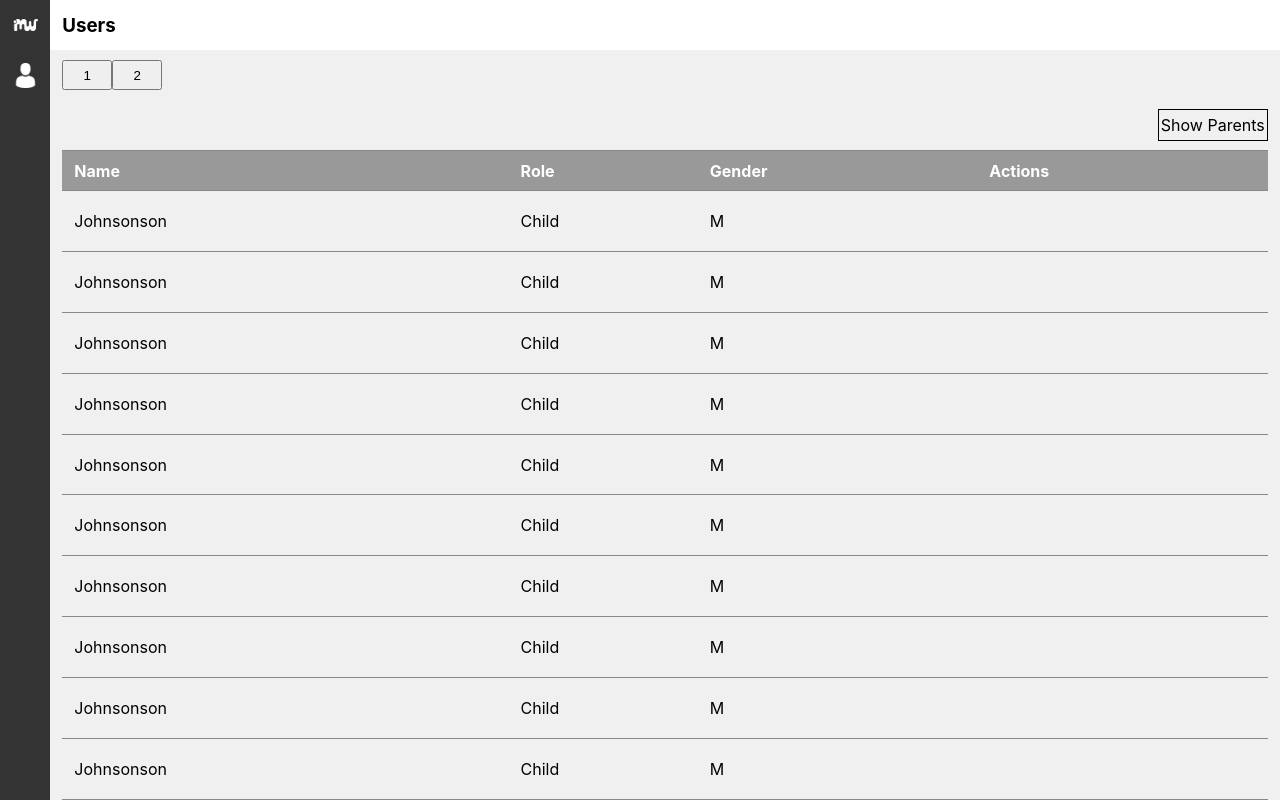
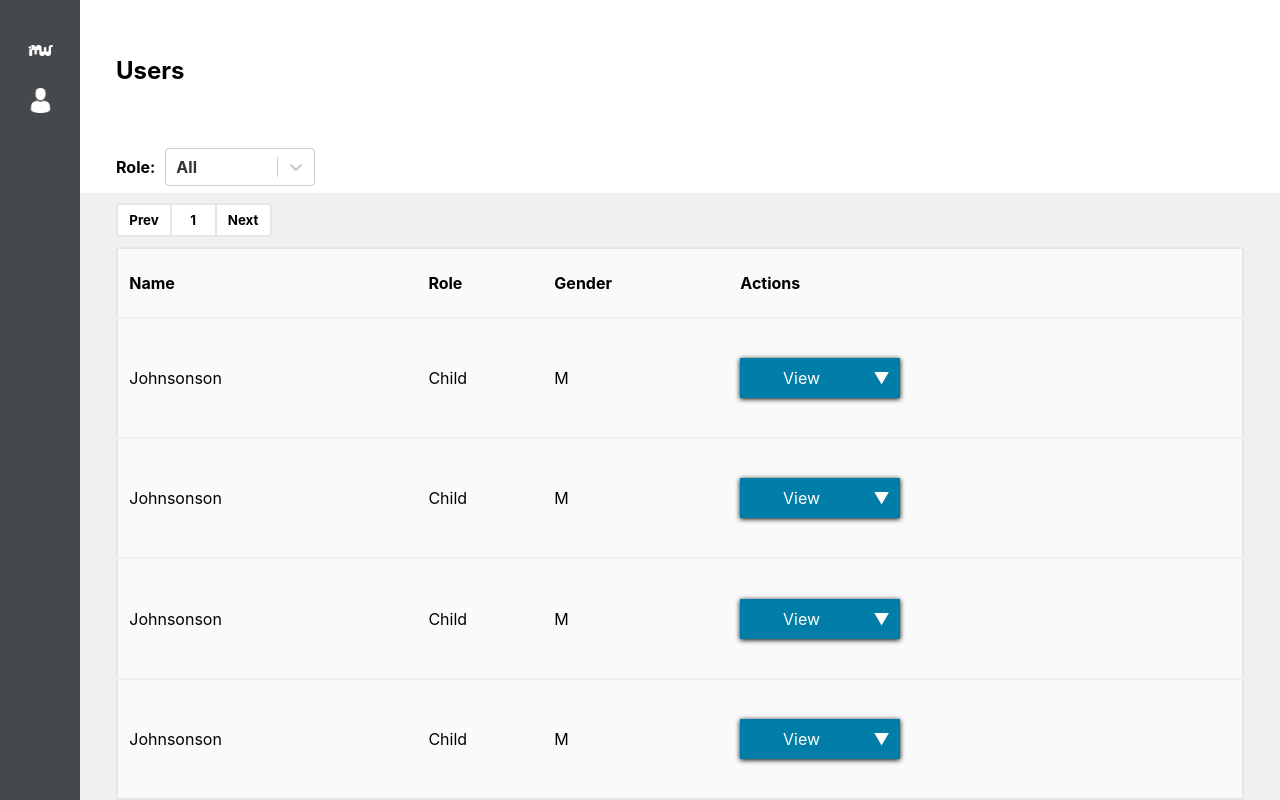
Before and after one commit to dented/mellow-admin, a React (Create React App) app: page /users in a window 1280 px wide. Built offline with nearby package versions, Linux system fonts and the light colour scheme.

Commit message:
Done Users Page Table

```diff
--- a/package.json
+++ b/package.json
@@ -7,7 +7,8 @@
     "react": "^16.7.0",
     "react-dom": "^16.7.0",
     "react-router-dom": "^4.3.1",
-    "react-scripts": "2.1.3"
+    "react-scripts": "2.1.3",
+    "react-select": "^2.3.0"
   },
   "scripts": {
     "start": "react-scripts start",
--- a/src/index.css
+++ b/src/index.css
@@ -6,7 +6,7 @@ html {
 body {
   margin: 0;
   padding: 0;
-  font-family: -apple-system, BlinkMacSystemFont, "Segoe UI", "Roboto", "Oxygen",
+  font-family: "Titillium Web", -apple-system, BlinkMacSystemFont, "Segoe UI", "Oxygen",
     "Ubuntu", "Cantarell", "Fira Sans", "Droid Sans", "Helvetica Neue",
     sans-serif;
   -webkit-font-smoothing: antialiased;
--- a/src/screens/dashboard/components/Dashboard.css
+++ b/src/screens/dashboard/components/Dashboard.css
@@ -4,12 +4,39 @@
 	display: flex;
 	flex-direction: row;
 	overflow: hidden;
+	/*background-image: linear-gradient(90deg, #ee0979cc, #ff6a00cc);*/
+	background-color: #fff;
+}
+
+.dashboard-header {
+	display: flex;
+	flex-direction: row;
+	height: 50px;
+	align-items: center;
+	padding-left: 1%;
+	padding-right: 1%;
+	background-color: #1A535C;
+	color: #EBECED
+	/*margin-bottom: 1%;*/
+	/*border-bottom: 3px solid rgb(240,240,240);*/
+	/*box-shadow: 0px 1px 20px #777;*/
+	/*z-index: 999*/
 }
 
 .dashboard-nav {
 	height: 100%;
-	width: 50px;
-	background-color: #333;
+	width: 80px;
+	background-color: #46494C;
+	display: flex;
+	flex-direction: column;
+	justify-content: flex-start;
+	align-items: center;
+	padding-top: 2%;
+}
+
+.dashboard-nav-home {
+	/*background-image: linear-gradient(90deg, #ee0979cc, #ff6a00cc);*/
+	/*background-color: #fff;*/
 }
 
 .dashboard-nav-button {
@@ -23,26 +50,29 @@
 	align-items: center;
 }
 
+.dashboard-nav-home img{
+	height:50%;
+	width:50%;
+	object-fit: contain;
+}
+
 .dashboard-nav-button img{
 	height:50%;
 	width:50%;
 	object-fit: contain;
 }
 
-.dashbaord-content {
+.dashboard-content {
 	display: flex;
 	flex-direction: column;
 	flex:1;
+	/*padding: 1%;*/
 }
 
-.dashboard-header {
-	display: flex;
-	flex-direction: row;
+.dashboard-page-title {
 	width: 100%;
-	height: 50px;
-	align-items: center;
-	padding-left: 1%;
-	padding-right: 1%;
+	/*background-color: #C5C3C6;*/
+	padding: 3%;
 }
 
 .dashboard-body {
@@ -50,6 +80,5 @@
 	flex-direction: column;
 	flex: 1;
 	background-color: rgb(240,240,240);
-	padding-left: 1%;
-	padding-right: 1%;
+	/*background-image: linear-gradient(45deg, #8D99AE, #EDF2F4)*/
 }
--- /dev/null
+++ b/src/screens/dashboard/components/DashboardHeader.js
@@ -0,0 +1,17 @@
+import React from 'react'
+
+import './Dashboard.css'
+
+export default class DashboardHeader extends React.Component {
+	render() {
+		return (
+			<div className="dashboard-header">
+				<div className="header-left">
+					<h4>Mellow Admin</h4>
+				</div>
+				<div className="header-right">
+				</div>
+			</div>
+		)
+	}
+}
--- a/src/screens/dashboard/components/DashboardNav.js
+++ b/src/screens/dashboard/components/DashboardNav.js
@@ -19,15 +19,25 @@ const NavButton = (props) => (
 	</Link>
 )
 
+const NavHome = (props) => (
+	<Link
+		to={"/dashboard"}
+		style={{textDecoration:"none"}}
+	>
+		<div className="dashboard-nav-home dashboard-nav-button">
+			<img
+				src={HomeIcon}
+				alt="Home"
+			/>
+		</div>
+	</Link>
+)
+
 export default class DashboardNav extends React.Component {
 	render() {
 		return (
 			<div className="dashboard-nav">
-				<NavButton
-					link_title="Home"
-					link_dest="/dashboard"
-					link_icon_source={HomeIcon}
-				/>
+				<NavHome/>
 				<NavButton
 					link_title="Users"
 					link_dest="/users"
--- a/src/screens/dashboard/components/DashboardPage.js
+++ b/src/screens/dashboard/components/DashboardPage.js
@@ -2,6 +2,7 @@ import React from 'react'
 import './Dashboard.css'
 
 import DashboardNav from './DashboardNav'
+import DashboardHeader from './DashboardHeader'
 import DashboardTable from './DashboardTable'
 
 export default class DashboardPage extends React.Component {
@@ -9,28 +10,15 @@ export default class DashboardPage extends React.Component {
 	render() {
 		return (
 			<div className="dashboard-container">
-				<DashboardNav/>
-				<div className="dashbaord-content">
-					<div className="dashboard-header">
-						<div className="header-left">
-							<h3>{this.props.title || 'Dashboard'}</h3>
-						</div>
-						<div className="header-right">
-						</div>
+					<DashboardNav/>
+				<div className="dashboard-content">
+					<div className="dashboard-page-title">
+						<h2>{this.props.title}</h2>
 					</div>
-					{
-						this.props.show_table
-						? (
-							<DashboardTable
-								table_columns={this.props.table_columns}
-								table_data={this.props.table_data}
-								number_of_pages={this.props.number_of_pages}
-								filters={this.props.filters}
-								switchPage={this.props.switchPage}
-							/>
-						)
-						: null
-					}
+					<div className="dashboard-body">
+
+						{this.props.children}
+					</div>
 				</div>
 			</div>
 		)
--- a/src/screens/dashboard/components/DashboardTable.css
+++ b/src/screens/dashboard/components/DashboardTable.css
@@ -1,19 +1,81 @@
 .dashboard-table-filters {
 	display: flex;
-	flex-direction: row;
-	justify-content: flex-end;
-	align-items: center;
-	height: 50px;
+	flex-direction: column;
+	justify-content: center;
+	align-items: flex-start;
+	width: 100%;
+	/*height: 50px;*/
+	/*margin-top: 5px;*/
+	/*color: rgb(0,200,235);*/
 }
 
-.dashboard-table-filter-button {
-	border: 1px solid;
-	height: 30px;
+.dashboard-table-filter-row {
+	display: flex;
+	flex-wrap: wrap;
+	flex-direction: row;
+	justify-content: flex-start;
+	align-items: center;
+	min-height: 50px;
+	width: 100%;
+	padding-left: 3%;
+	padding-right: 3%;
+	background-color: #FFF;
+	font-weight: bold;
+	font-size: 12pt;
+}
+
+.dashboard-table-filter-label{
+	display: flex;
+	flex-direction: row;
+	justify-content: flex-start;
+	align-items: center;
+	margin-right: 10px;
+}
+
+.dashboard-table-filter-container {
+	display: flex;
+	flex-direction: row;
+	justify-content: space-between;
+	align-items: center;
+	/*min-width: 150px;*/
+}
+
+.dashboard-table-filter-dropdown-menu {
+	border-radius: 10px;
+	min-height: 30px;
+	min-width: 70px;
+	margin-left: 2px;
+	margin-right: 2px;
 	padding-left: 2px;
 	padding-right: 2px;
 	display: flex;
 	justify-content: center;
 	align-items: center;
+	background-color: rgb(0,240,240);
+	display: flex;
+	flex-direction: column;
+	position:initial;
+	left: 0;
+	top: 15;
+}
+
+.dashboard-table-filter-dropdown-option {
+	position:
+}
+
+.dashboard-table-filter-button {
+	/*border: 1px solid;*/
+	border-radius: 10px;
+	height: 30px;
+	min-width: 70px;
+	margin-left: 2px;
+	margin-right: 2px;
+	padding-left: 2px;
+	padding-right: 2px;
+	display: flex;
+	justify-content: center;
+	align-items: center;
+	background-color: rgb(240,240,240);
 }
 
 .dashboard-table-pagination {
@@ -22,42 +84,175 @@
 	justify-content: flex-start;
 	align-items: center;
 	height: 50px;
+	/*background-color: #FFF;*/
+	margin-top: 2px;
+	margin-bottom: 2px;
+	padding-left: 3%;
+	padding-right: 3%;
 }
 
 .dashboard-table-page-button {
+	font-size: 10pt;
+	font-weight: bold;
 	height: 30px;
-	min-width: 50px;
+	min-width: 20px;
+	background-color: #fff;
+	padding-left: 1%;
+	padding-right: 1%;
+	display: flex;
+	justify-content: center;
+	align-items: center;
+	/*border: 1px solid #333;*/
+	border-top: 2px solid rgb(230,230,230);
+	border-bottom: 2px solid rgb(230,230,230);
+	background-color: #FFF;
+}
+
+.dashboard-table-page-button:hover {
+	background-color: #333;
+	color:#fff;
+	cursor: pointer;
+}
+
+.dashboard-table-page-button:first-of-type {
+	border-left: 2px solid rgb(230,230,230);
+	border-top-left-radius: 4px;
+	border-bottom-left-radius: 4px;
+}
+
+.dashboard-table-page-button + .dashboard-table-page-button {
+	border-left: 2px solid rgb(230,230,230);
+}
+
+.dashboard-table-page-button:last-of-type {
+	border-right: 2px solid rgb(230,230,230);
+	border-top-right-radius: 4px;
+	border-bottom-right-radius: 4px;
 }
 
 .dashboard-table-content {
 	flex:1;
-	width: 100%;
+	/*width: 100%;*/
+	margin-left: 3%;
+	width: 94%;
 	border-spacing: 0;
 	border-collapse: collapse;
+	border: 2px solid rgb(230,230,230);
+	background-color: rgb(250,250,250);
+	/*margin: 5px*/
+	padding-left: 5%;/*
+	padding-right: 5%;*/
+	/*border-radius: 10px;*/
+	font-size: 12pt;
+
 }
 
 .dashboard-table-header {
-	background-color: #999;
-	color:#fff;
+	/*background-color: #999;*/
+	/*color:#fff;*/
 }
 
 .dashboard-table-row:hover{
-	background-color: #999;
+	/*background-color: #999;*/
+	/*cursor: pointer;*/
+}
+
+.dashboard-table-action {
+	position: relative;
+	width: 160px;
+	height: 40px;
+	display: flex;
+	flex-direction: row;
+	align-items: center;
+	justify-content: flex-start;
+	box-shadow: 0px 1px 5px #000
+}
+
+.dashboard-table-action:hover {
 	cursor: pointer;
 }
 
+.dashboard-table-action-select {
+	position: relative;
+	width: 130px;
+	height: 40px;
+	border: none;
+	background-color: #007EA7;
+}
+
+.dashboard-table-action-button {
+	position: relative;
+	height: 40px;
+	width: 100%;
+	/*background-color: #333;*/
+	background-color: #007EA7;
+	display: flex;
+	flex-direction: row;
+	justify-content: center;
+	align-items: center;
+	border: none;
+	color: #FFF;
+	z-index: 0;
+}
+
+.dashboard-table-action-hidden {
+	position: relative;
+	z-index: 999;
+	box-shadow: 0px 1px 5px #000000cc
+}
+
+.dashboard-table-action-button:hover {
+	background-color: #003459;
+}
+
+.dashboard-table-action-button:last-of-type {/*
+	border-left: 1px solid #888;
+	border-right: 1px solid #888;
+	border-bottom: 1px solid #888*/
+}
+
+.dashboard-table-action-arrow {
+	width: 40px;
+	height: 40px;
+	display: flex;
+	justify-content: center;
+	align-items: center;
+	background-color: #007EA7;
+	color: #FFF;
+	/*border: 1px solid #000;*/
+	/*border-collapse: collapse;*/
+}
+
+.dashboard-table-action-arrow:hover {
+	background-color: #003459;
+}
+
+thead {
+	border-bottom:2px solid rgb(240,240,240);
+	/*margin-bottom: 3px;*/
+}
+
 tr {
-	height: 40px;
+	height: 70px;
 	text-align: left;
-	border-top:1px solid #888;
-	border-bottom:1px solid #888;
+	/*border-top:2px solid rgb(240,240,240);*/
+	/*border-bottom:1px solid #888;*/
+	/*border-bottom:2px solid rgb(240,240,240);*/
+}
 
+tr + tr {
+	border-top:2px solid rgb(240,240,240);
 }
 
 td {
 	padding-left: 1%;
 }
 
+td+td {
+	margin: 1px;
+}
+
 th {
 	padding-left: 1%;
+	font-weight: 300px;
 }
--- a/src/screens/dashboard/components/DashboardTable.js
+++ b/src/screens/dashboard/components/DashboardTable.js
@@ -2,23 +2,126 @@ import React from 'react'
 import './Dashboard.css'
 import './DashboardTable.css'
 
-const DashboardPagination = (props) => {
+export const DashboardTableFilters = (props) => {
+		return (
+			<div className="dashboard-table-filters">
+				<div className="dashboard-table-filter-row">
+					{
+						props.children
+					}
+				</div>
+			</div>
+		)
+}
+
+export const DashboardTablePagination = (props) => {
 	let pages = []
 	for (let i = 1; i < props.number_of_pages+1; i++) {
 		pages.push(
-			<button
+			<div
 				className="dashboard-table-page-button"
 				onClick={() => props.switchPage(i)}
 			>
 				{i}
-			</button>
+			</div>
 		)
 	}
 	return (
 		<div className="dashboard-table-pagination">
+			<div
+				className="dashboard-table-page-button"
+				onClick={() => props.switchPage(0)}
+			>
+				Prev
+			</div>
 			{pages}
+			<div
+				className="dashboard-table-page-button"
+				onClick={() => props.switchPage(0)}
+			>
+				Next
+			</div>
 		</div>
 	)
+}
+
+class DashboardTableAction extends React.Component {
+	constructor(props){
+		super(props)
+		this.state={
+			show_more_actions_item:null
+		}
+	}
+
+	showMoreActions = (item) => {
+		if (this.state.show_more_actions_item == item) item = null
+		this.setState({
+			show_more_actions_item:item
+		})
+		document.addEventListener('mousedown',this.handleClickOutside)
+	}
+
+	handleClickOutside = (event) => {
+		if (!this.node.contains(event.target)){
+			console.log("clicked")
+			this.setState({
+				show_more_actions_item:null
+			})
+			document.removeEventListener('mousedown',this.handleClickOutside)
+		}
+	}
+
+	handleClickButton = (event) => {
+		event.preventDefault()
+		console.log("clicked button")
+	}
+
+	render() {
+		let hidden_list = []
+		if(this.props.table_actions && this.props.table_actions.length > 1){
+			const hidden_actions = this.props.table_actions.slice(1)
+			hidden_actions.map((action) => {
+				const hidden_div = (
+					<div
+						className="dashboard-table-action-button dashboard-table-action-hidden"
+						onClick={this.handleClickButton}
+					>
+						{action.label}
+					</div>
+				)
+				hidden_list.push(hidden_div)
+			})
+		}
+		return (
+			<div className="dashboard-table-action" ref={node => this.node = node}>
+				<div className="dashboard-table-action-select">
+					{
+						this.props.table_actions && this.props.table_actions.length > 0
+						? (
+							<div
+								className="dashboard-table-action-button"
+								onClick={this.handleClickButton}
+							>
+								{this.props.table_actions[0].label}
+							</div>
+						)
+						: null
+					}
+					{
+						this.state.show_more_actions_item && this.state.show_more_actions_item == this.props.item
+						? hidden_list
+						: null
+					}
+				</div>
+				<div
+					className="dashboard-table-action-arrow"
+					onClick={() => this.showMoreActions(this.props.item)}
+				>
+					&#9660;
+				</div>
+			</div>
+		)
+	}
 }
 
 export default class DashboardTable extends React.Component {
@@ -28,25 +131,21 @@ export default class DashboardTable extends React.Component {
 			table_columns:[],
 			visible_data:[],
 			all_data:[],
-			number_of_pages:0
+			number_of_pages:0,
+			show_filters:true,
+			show_more_actions_item:null
 		}
+	}
+
+	showMoreActions = (item) => {
+		if (this.state.show_more_actions_item == item) item = null
+		this.setState({
+			show_more_actions_item:item
+		})
 	}
 
 	render() {
 		return (
-			<div className="dashboard-body">
-				<DashboardPagination
-					number_of_pages={this.props.number_of_pages}
-					switchPage={this.props.switchPage}
-				/>
-				<div className="dashboard-table-filters">
-					{
-						this.props.filters.map((filter) => (
-							filter
-						))
-					}
-
-				</div>
 				<table className="dashboard-table-content">
 					<thead>
 						<tr className="dashboard-table-header">
@@ -68,14 +167,19 @@ export default class DashboardTable extends React.Component {
 										<td>{item[column.toLowerCase()]}</td>
 									))
 								}
-									<td></td>
+									<td>
+										<DashboardTableAction
+											item={item}
+											table_actions={this.props.table_actions}
+										/>
+									</td>
 								</tr>
 							)
 						})
 					}
 					</tbody>
 				</table>
-			</div>
+
 		)
 	}
 }
--- /dev/null
+++ b/src/screens/dashboard/components/DashboardTableFilters.js
@@ -0,0 +1,21 @@
+import React from 'react'
+
+export default class DashboardTableFilters extends React.Component {
+	render() {
+		return (
+			<div className="dashboard-table-filters">
+				<div className="dashboard-table-filter-row">
+					<h4>Filters&#9662;</h4>
+				</div>
+				{
+					// this.state.show_filters
+					// ? (
+					// 	<div className="dashboard-table-filter-row">
+					// 	</div>
+					// )
+					// : null
+				}
+			</div>
+		)
+	}
+}
--- a/src/screens/dashboard/users/DashboardUsers.js
+++ b/src/screens/dashboard/users/DashboardUsers.js
@@ -1,5 +1,58 @@
 import React from 'react'
-import DashboardPage from '../components/DashboardPage.js'
+import DashboardPage from '../components/DashboardPage'
+// import DashboardTableFilters from '../components/DashboardTableFilters'
+import DashboardTable, { DashboardTableFilters, DashboardTablePagination } from '../components/DashboardTable'
+
+import Select from 'react-select'
+
+const options = [
+  { value: 'all', label: 'All' },
+  { value: 'parent', label: 'Parent' },
+  { value: 'child', label: 'Child' }
+]
+
+const selectStyles = {
+	option: (provided, state) => ({
+		...provided,
+		// borderBottom: '1px dotted pink',
+		// color: state.isSelected ? 'red' : 'blue',
+		// padding: 20,
+	}),
+	control: (provided) => ({
+	// none of react-select's styles are passed to <Control />
+	// width: 200,
+		...provided,
+		width:150,
+	}),
+	singleValue: (provided, state) => {
+		const opacity = state.isDisabled ? 0.5 : 1;
+		const transition = 'opacity 300ms';
+
+		return { ...provided, opacity, transition };
+	}
+}
+
+const RoleFilter = (props) => (
+	<div className="dashboard-table-filter-container">
+		<p className="dashboard-table-filter-label">Role:</p>
+		<Select
+			options={options}
+			styles={selectStyles}
+			defaultValue={options[0]}
+			onChange={props.handleChange}
+		/>
+	</div>
+)
+
+const RoleFilter2 = (props) => (
+	<div className="dashboard-table-filter-container">
+		<p className="dashboard-table-filter-label">Role:</p>
+		<select onChange={props.handleChange}>
+			<option>All</option>
+			<option>Parent</option>
+		</select>
+	</div>
+)
 
 export default class DashboardUsers extends React.Component {
 	constructor(props){
@@ -9,78 +62,17 @@ export default class DashboardUsers extends React.Component {
 			all_data:[],
 			filtered_data:[],
 			visible_data:[],
-			number_of_pages:0
+			number_of_pages:0,
+			table_actions:[
+				{label:"View"},
+				{label:"Edit"}
+			]
 		}
 	}
 
 	componentDidMount() {
 		const table_columns=["Name", "Role", "Gender"]
 		const all_data=[
-			{
-				name:"Johnsonson",
-				role:"Child",
-				gender:"M"
-			},
-			{
-				name:"Johnsonson",
-				role:"Child",
-				gender:"M"
-			},
-			{
-				name:"Johnsonson",
-				role:"Child",
-				gender:"M"
-			},
-			{
-				name:"Johnsonson",
-				role:"Child",
-				gender:"M"
-			},
-			{
-				name:"Johnsonson",
-				role:"Child",
-				gender:"M"
-			},
-			{
-				name:"Johnsonson",
-				role:"Child",
-				gender:"M"
-			},
-			{
-				name:"Johnsonson",
-				role:"Child",
-				gender:"M"
-			},
-			{
-				name:"Johnsonson",
-				role:"Child",
-				gender:"M"
-			},
-			{
-				name:"Johnsonson",
-				role:"Child",
-				gender:"M"
-			},
-			{
-				name:"Johnsonson",
-				role:"Child",
-				gender:"M"
-			},
-			{
-				name:"Johnsonson",
-				role:"Child",
-				gender:"M"
-			},
-			{
-				name:"Johnsonson",
-				role:"Child",
-				gender:"M"
-			},
-			{
-				name:"Johnsonson",
-				role:"Child",
-				gender:"M"
-			},
 			{
 				name:"Johnsonson",
 				role:"Child",
@@ -123,23 +115,58 @@ export default class DashboardUsers extends React.Component {
 		this.setState({
 			visible_data:visible_data
 		})
+	};
+
+	showRoleOptions = () => {
+		this.setState({
+			show_role_options: true
+		})
+	}
+
+	filterRole = (role) => {
+		let filtered_data = this.state.all_data
+		if(role != 'All'){
+			filtered_data = this.state.all_data.filter((item) => {
+				if(item.role === role) return true
+			})
+		}
+		const visible_data = filtered_data.slice(0,10)
+		const number_of_pages = Math.ceil(filtered_data.length / 10)
+		this.setState({
+			filtered_data:filtered_data,
+			visible_data:visible_data,
+			number_of_pages:number_of_pages
+		})
+	}
+
+	handleRoleChange = (value) => {
+		console.log(value)
+		this.filterRole(value.label)
 	}
 
 	render() {
 		return(
 			<DashboardPage
 				title="Users"
-				show_table={true}
-				table_columns={this.state.table_columns}
-				table_data={this.state.visible_data}
-				number_of_pages={this.state.number_of_pages}
-				filters={[
-					(<div className="dashboard-table-filter-button">
-						Show Parents
-					</div>)
-				]}
-				switchPage={this.switchPage}
-			/>
+			>
+				<DashboardTableFilters>
+					<RoleFilter
+						filterRole={this.filterRole}
+						showRoleOptions={this.showRoleOptions}
+						show_role_options={this.state.show_role_options}
+						handleChange={this.handleRoleChange}
+					/>
+				</DashboardTableFilters>
+				<DashboardTablePagination
+					number_of_pages={this.state.number_of_pages}
+					switchPage={this.switchPage}
+				/>
+				<DashboardTable
+					table_columns={this.state.table_columns}
+					table_data={this.state.visible_data}
+					table_actions={this.state.table_actions}
+				/>
+			</DashboardPage>
 		)
 	}
 }
```
Also changed, not shown: 1 other file (tests, documents, lock files or other folders).
